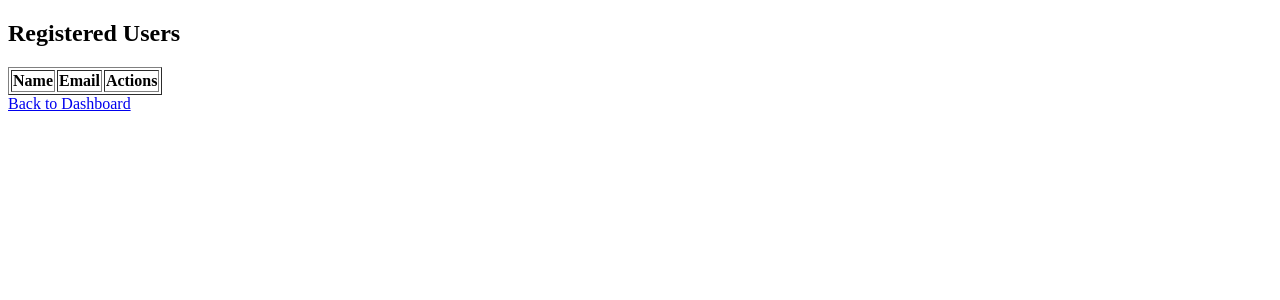
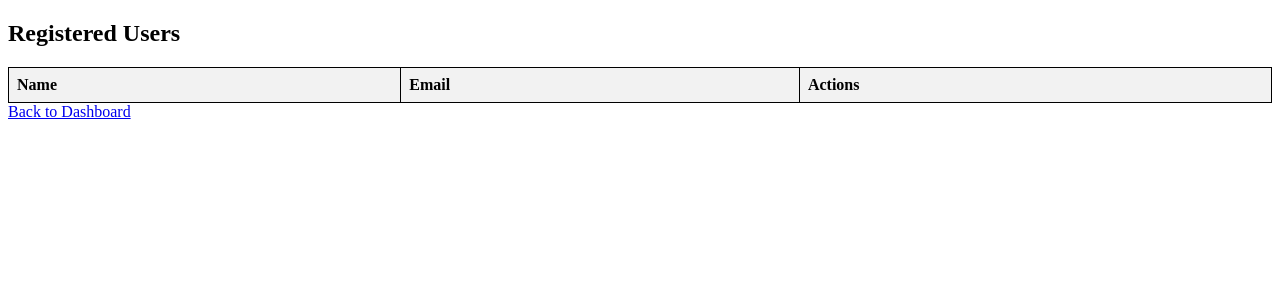
Before and after one commit to albertuchr/uts-webrpog-lect, a PHP site: page /manage_users.php in a window 1280 px wide. Shown: the top 300 px of the page. Run offline with PHP 8.4, Linux system fonts and the light colour scheme; the visitor is signed in with stand-in values (Sample User, id 1); data that the repository does not hold is empty.

Commit message:
update dashboard agar bisa mengakses manage_user

```diff
--- a/manage_users.php
+++ b/manage_users.php
@@ -25,6 +25,22 @@ if (isset($_GET['action']) && $_GET['action'] == 'delete') {
 <html>
 <head>
     <title>Manage Users</title>
+    <style>
+        table {
+            width: 100%;
+            border-collapse: collapse;
+        }
+        table, th, td {
+            border: 1px solid black;
+        }
+        th, td {
+            padding: 8px;
+            text-align: left;
+        }
+        th {
+            background-color: #f2f2f2;
+        }
+    </style>
 </head>
 <body>
 
@@ -47,7 +63,7 @@ if (isset($_GET['action']) && $_GET['action'] == 'delete') {
     <?php endforeach; ?>
 </table>
 
-<a href="update_dashboard.php">Back to Dashboard</a>
+<a href="admin_dashboard.php">Back to Dashboard</a>
 
 </body>
 </html>
```
Also changed, not shown: admin_dashboard.php (+9 -2 lines).
